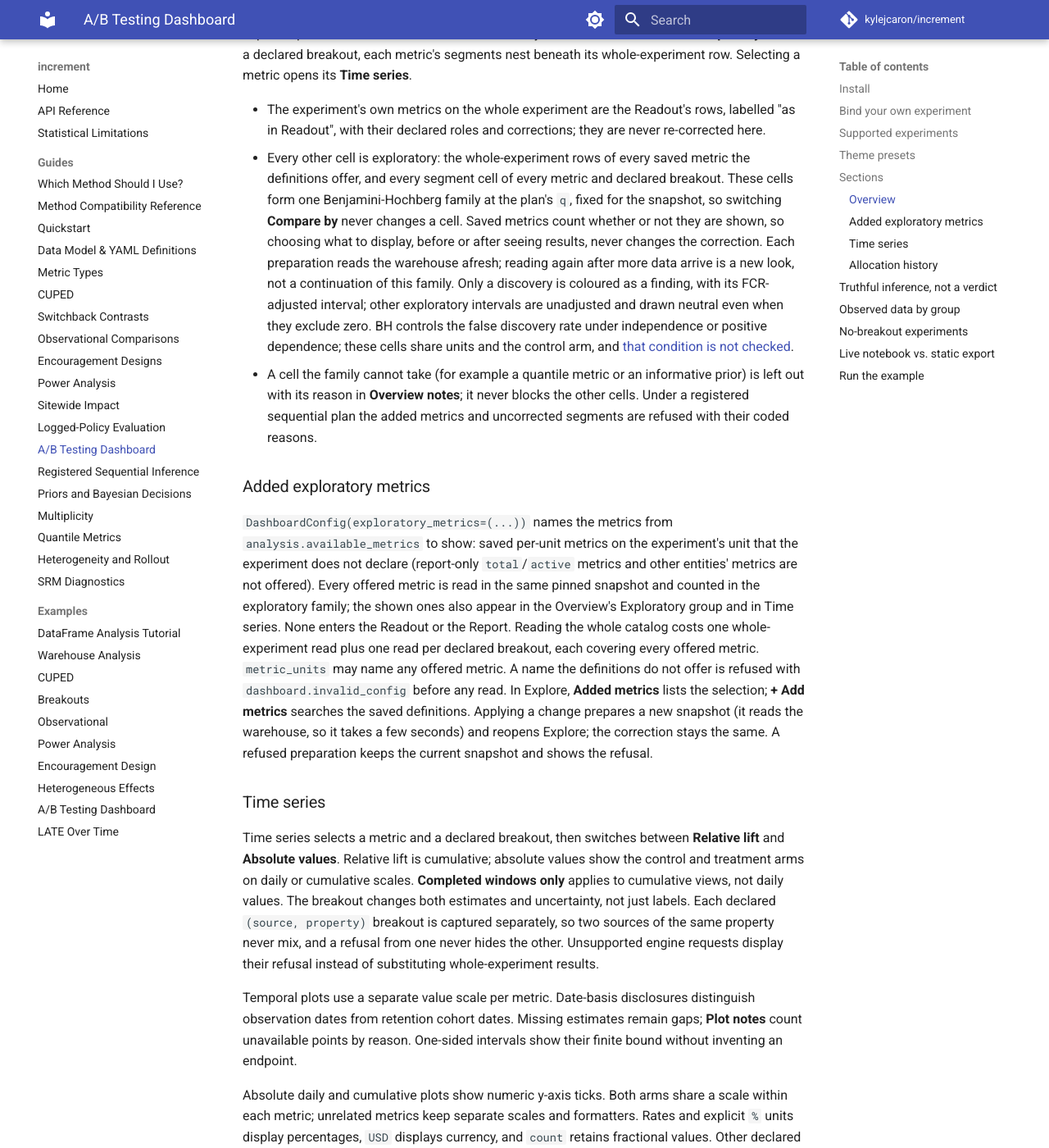
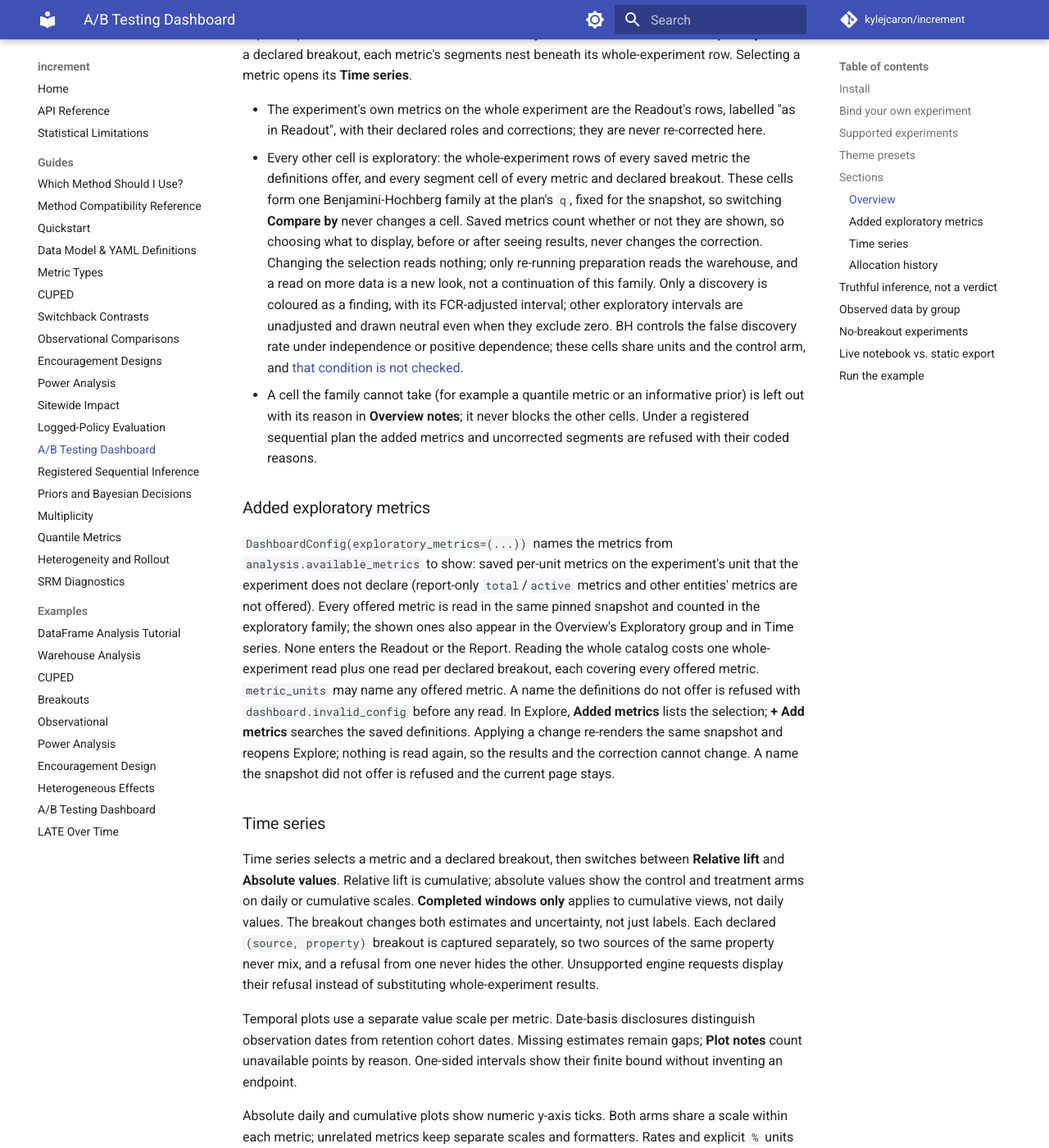
Before and after one commit to kylejcaron/increment, an MkDocs documentation site: the page built from docs/guides/dashboard.md, in a window 1280 px wide and 1400 px high, scrolled down 6154 px. Shown: the whole window at 82% size. Built offline with MkDocs 1.6.1 and Material for MkDocs 9.7.7, drawn with Linux system fonts in a browser that asks for light colours; comment, search, counter and statistics services are not loaded; some of the changed text lies outside the part shown.

Commit message:
Make the Explore metric picker display-only
prepare_dashboard now captures every offered metric's whole-window, segment and Time-series evidence in the one pinned read, and the snapshot keeps them as offered_metrics. Changing the added-metric selection re-renders the same snapshot through show_exploratory_metrics, so it never reads the warehouse again: results, the exploratory family and declared rows cannot change between selections. Refusals and exclusions of offered metrics that are not shown stay in the Overview notes, which now describe the family as every eligible cell.

```diff
--- a/docs/guides/dashboard.md
+++ b/docs/guides/dashboard.md
@@ -75,9 +75,9 @@ temporal and breakout views as well as the headline.
 
 `render_dashboard` embeds the captured evidence without querying the warehouse.
 Its browser controls select prepared evidence; they never alter the analysis
-plan or recompute confirmatory results. The one exception is **Added metrics**
-in Explore: in a running notebook, changing them prepares a new snapshot from
-`analysis` with those exploratory metrics and replaces the page. Section-level
+plan or recompute confirmatory results. That includes **Added metrics** in
+Explore: every offered metric is read with the headline, so changing which
+ones are shown re-renders the same snapshot. Section-level
 renderers also accept already-prepared data. Re-executing preparation
 intentionally creates a new snapshot that reflects subsequent source changes.
 You retain ownership of `analysis` and its connection; the package does not
@@ -170,7 +170,7 @@ and do not restyle the notebook canvas.
 
 | Call | Renders |
 |---|---|
-| `render_dashboard(analysis, snapshot=...)` | The complete interactive four-tab dashboard from captured evidence, as a marimo anywidget; native plots, scoped controls, metric inspectors, health, provenance, and a readable Report with the full captured metric family. Its Explore **Added metrics** control re-prepares the snapshot in a running notebook. |
+| `render_dashboard(analysis, snapshot=...)` | The complete interactive four-tab dashboard from captured evidence, as a marimo anywidget; native plots, scoped controls, metric inspectors, health, provenance, and a readable Report with the full captured metric family. Its Explore **Added metrics** control re-renders the same snapshot in a running notebook; it never reads the warehouse. |
 | `dashboard_styles(theme=MIDNIGHT)` | The configured theme and scoped stylesheet as one style block. Reads packaged resources, so it needs no repository-relative path. |
 | `render_header(snapshot)` | Experiment identity, window, population, inference, arms, and three summary cards: enrolled units, observed arm split, and a compact primary lift with its bracketed interval and direction-aware significance status. |
 | `render_health(snapshot)` | Visual allocation bars with target markers, the SRM verdict, and visible assignment warnings and result caveats. Allocation over time and evidence expands to a CoefTable with one row per variant, cumulative enrolled share, and the check statistics. |
@@ -251,8 +251,9 @@ beneath its whole-experiment row. Selecting a metric opens its **Time series**.
   plan's `q`, fixed for the snapshot, so switching **Compare by** never
   changes a cell. Saved metrics count whether or not they are shown, so
   choosing what to display, before or after seeing results, never changes the
-  correction. Each preparation reads the warehouse afresh; reading again after
-  more data arrive is a new look, not a continuation of this family. Only a
+  correction. Changing the selection reads nothing; only re-running
+  preparation reads the warehouse, and a read on more data is a new look, not
+  a continuation of this family. Only a
   discovery is coloured as a finding, with its FCR-adjusted interval; other
   exploratory intervals are unadjusted and drawn neutral even when they
   exclude zero. BH controls the false discovery rate under independence or
@@ -277,9 +278,9 @@ breakout, each covering every offered metric. `metric_units` may name any
 offered metric. A name the definitions do not offer is refused with
 `dashboard.invalid_config` before any read. In Explore, **Added metrics** lists
 the selection; **+ Add metrics** searches the saved definitions. Applying a
-change prepares a new snapshot (it reads the warehouse, so it takes a few
-seconds) and reopens Explore; the correction stays the same. A refused
-preparation keeps the current snapshot and shows the refusal.
+change re-renders the same snapshot and reopens Explore; nothing is read
+again, so the results and the correction cannot change. A name the snapshot
+did not offer is refused and the current page stays.
 
 ### Time series
 
```
Also changed, not shown: docs/superpowers/specs/2026-10-04-explore-overview-design.md (+11 -7 lines), 6 other files.
